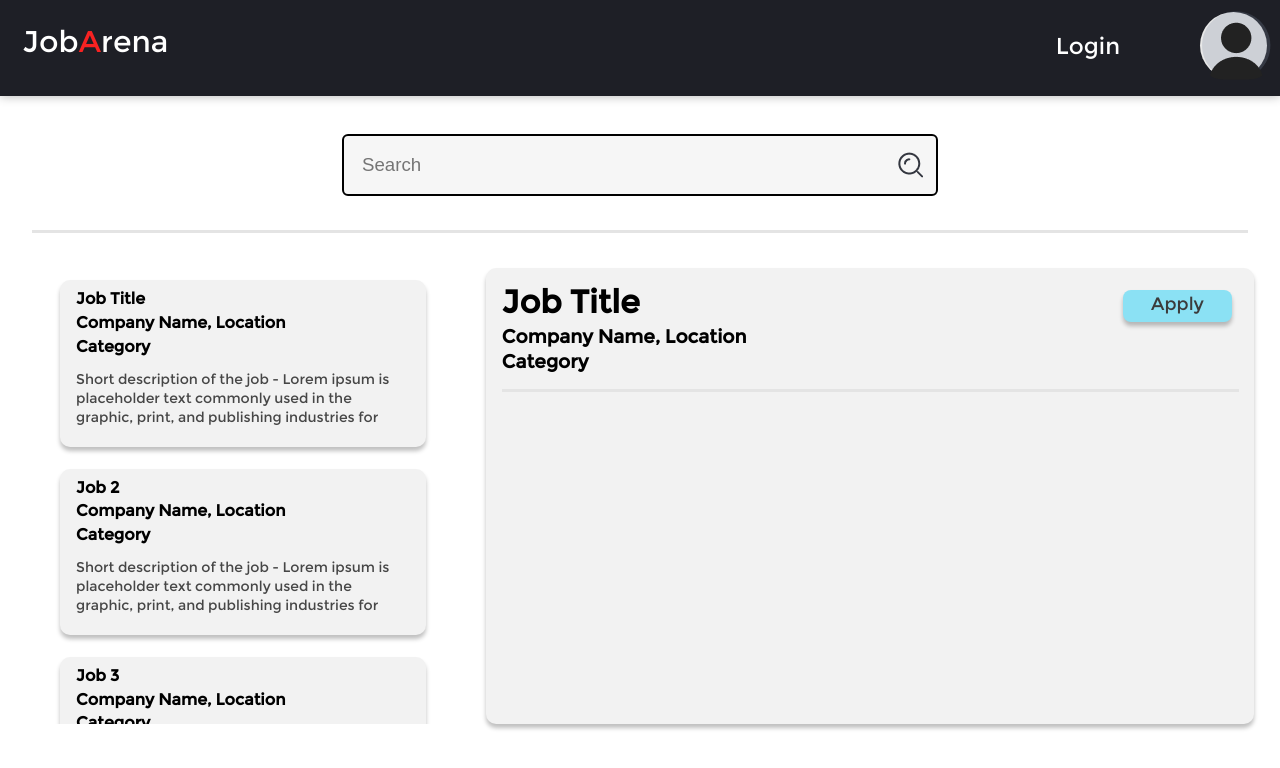
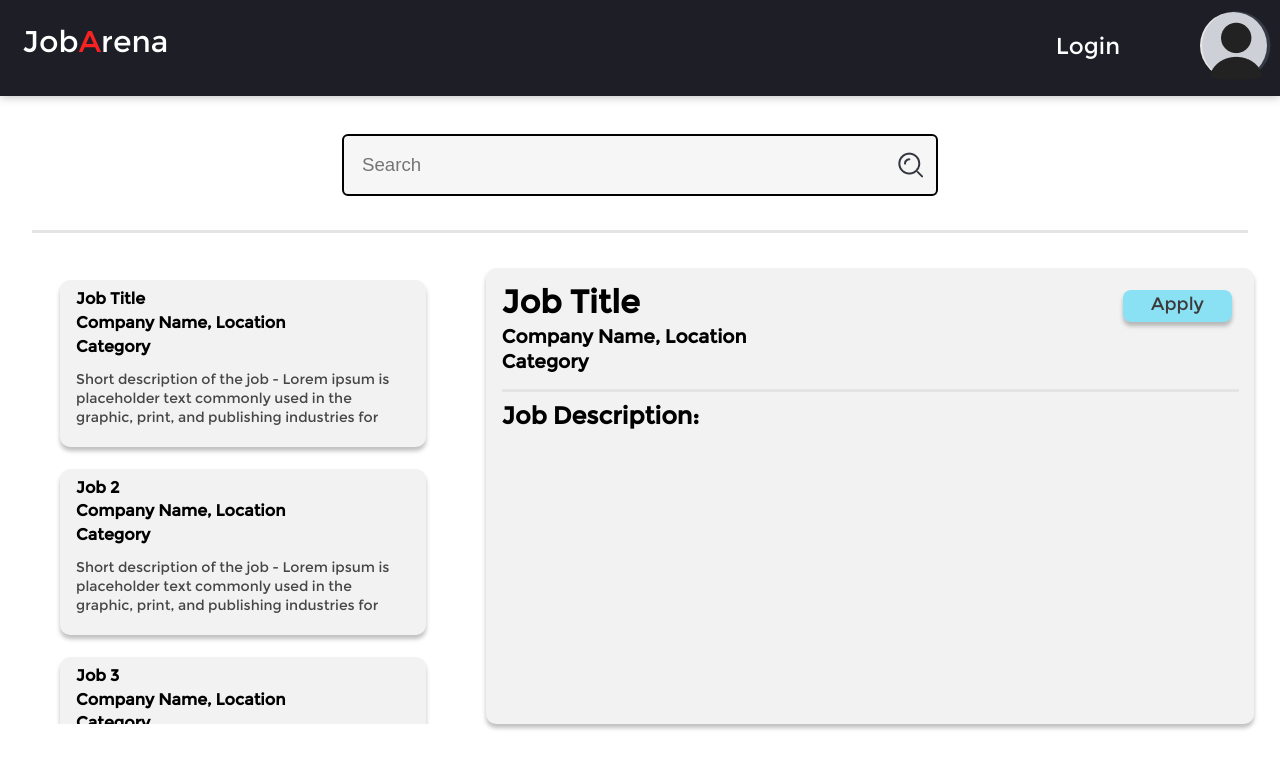
Before and after one commit to NVNTH99/JobArena, a React (Vite) app in the folder React/: page /home in a window 1280 px wide. Both pictures are taken after a click on the element 243 px from the left and 363 px from the top of the page. Shown: the top 768 px of the page. Built offline with nearby package versions, Linux system fonts and the light colour scheme.

Commit message:
scroll bar

```diff
--- a/React/src/Pages/Home.css
+++ b/React/src/Pages/Home.css
@@ -229,6 +229,12 @@ nav ul {
   margin-bottom: 0.75%;
 }
 
+.selected-job-bottom{
+  display: flex;
+  flex-direction: column;
+  overflow-y: scroll;
+}
+
 .apply-container{
   position: relative;
   padding: 1%;
--- a/React/src/components/SelectedJobInfo.jsx
+++ b/React/src/components/SelectedJobInfo.jsx
@@ -20,7 +20,7 @@ function SelectedJobInfo(props){
           </div>
 
           <div className="selected-job-bottom">
-
+            <h2>Job Description:</h2>
           </div>
 
         </div>
```
